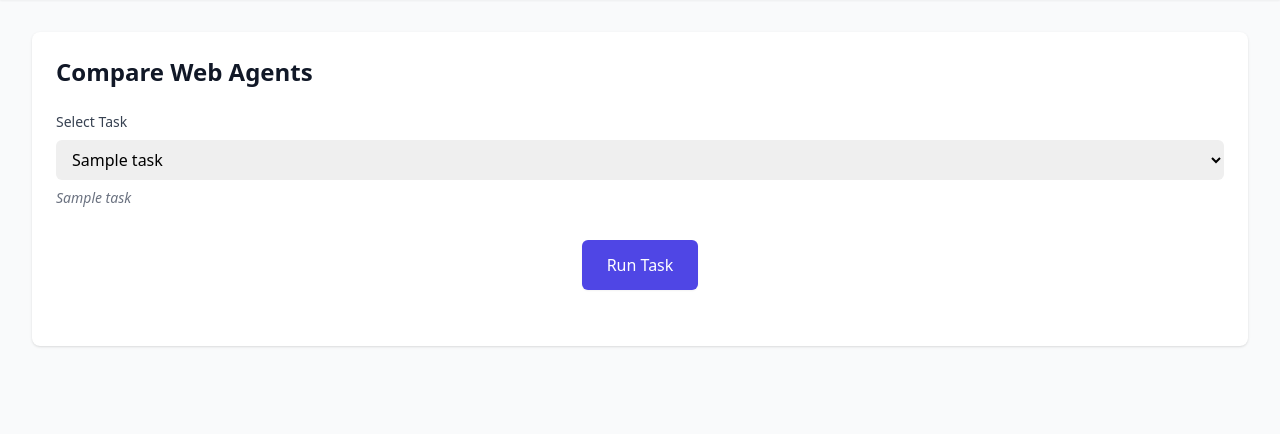
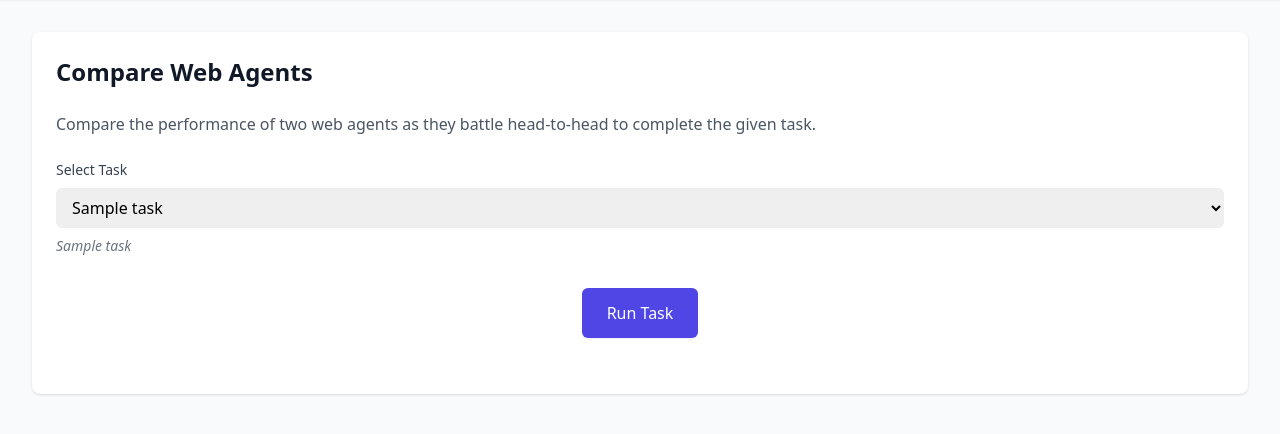
Before and after one commit to Halluminate/web-agent-arena, a FastAPI app: template web_agent_arena/templates/index.html in a window 1280 px wide. Shown: the part 68-502 px from the top of the page. Run offline with FastAPI, Linux system fonts and the light colour scheme; the template is opened without the code that fills it: most values are stand-ins (such as "Sample title", 1, 10 or a date in 2020); parts of the project's set-up code (start-up, migrations or seed data) failed here and were passed over; some libraries are stand-ins or nearby versions.

Commit message:
Add descriptive subtitle to Web Agent Arena homepage

```diff
--- a/web_agent_arena/templates/index.html
+++ b/web_agent_arena/templates/index.html
@@ -40,6 +40,7 @@
         <main class="max-w-7xl mx-auto px-4 py-8 sm:px-6 lg:px-8">
             <div class="bg-white shadow rounded-lg p-6">
                 <h2 class="text-2xl font-semibold text-gray-900 mb-6">Compare Web Agents</h2>
+                <p class="text-gray-600 mb-6">Compare the performance of two web agents as they battle head-to-head to complete the given task.</p>
 
                 <!-- Task Selection -->
                 <div class="mb-8">
```
